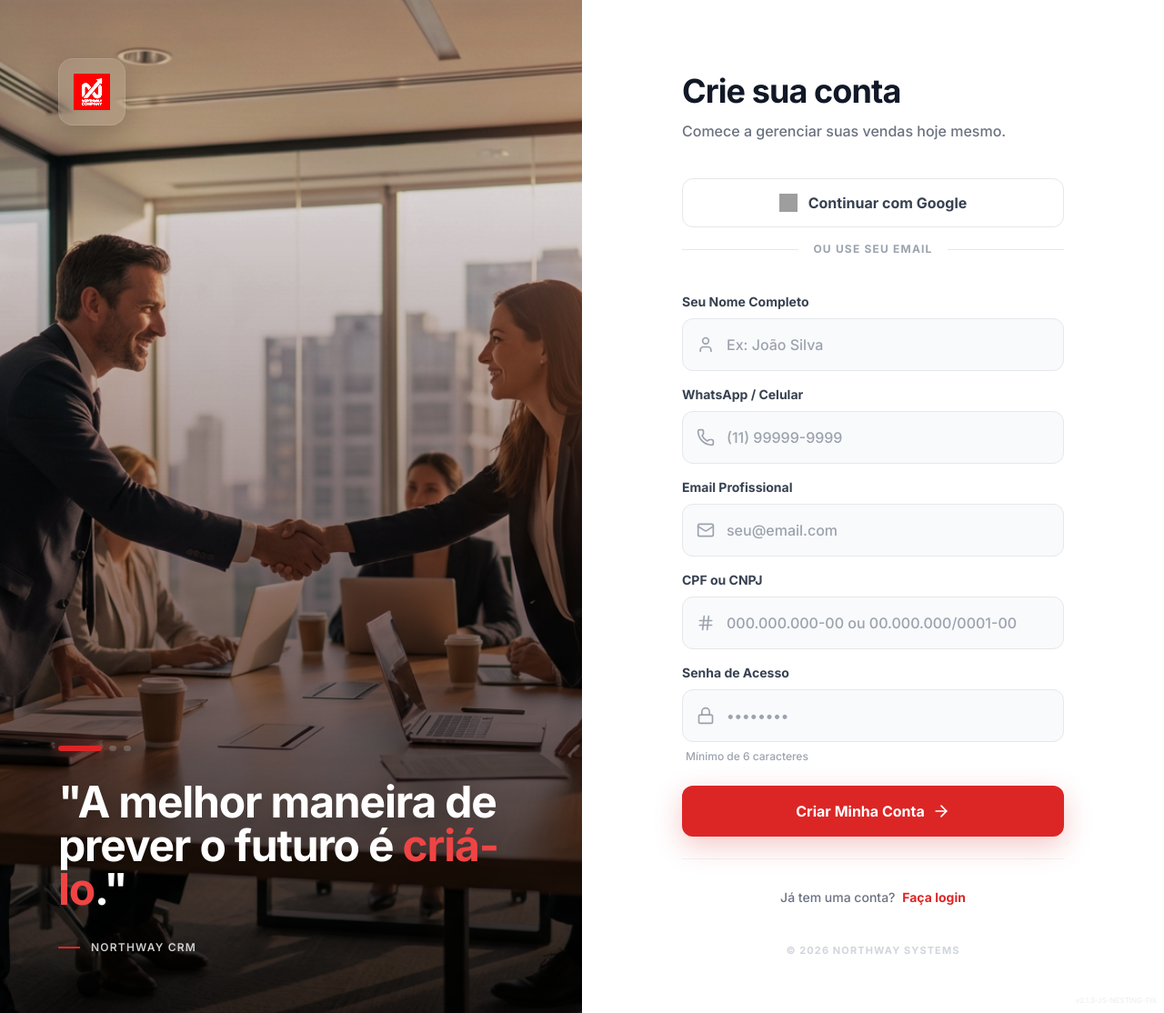
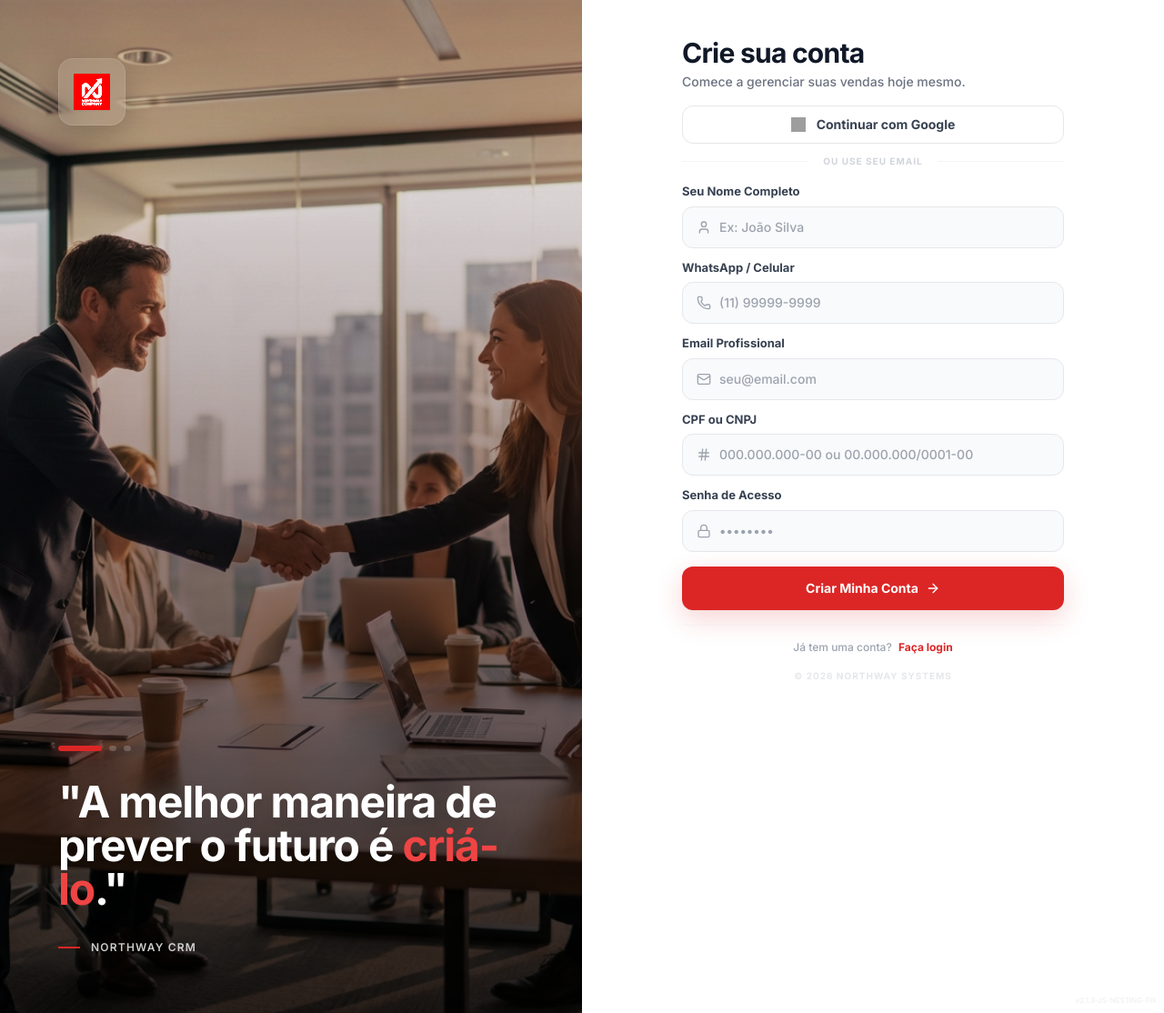
Before and after one commit to marcioholm/NorthWay-2.0, a Flask app: page /register in a window 1280 px wide. Shown: the whole page at 91% size. Run offline with Flask 3, Linux system fonts and the light colour scheme; some libraries are stand-ins or nearby versions; grey boxes are pictures that could not be loaded.

Commit message:
style: compact registration form layout to fit without scrolling

```diff
--- a/northway_crm/templates/register.html
+++ b/northway_crm/templates/register.html
@@ -45,52 +45,52 @@
     </div>
 
     <!-- Right Side: Register Form (Clean White & Red) -->
-    <div class="w-full lg:w-1/2 flex flex-col items-center bg-white relative overflow-y-auto px-8 py-12 lg:py-20">
-        <div class="w-full max-w-[420px] space-y-10 relative z-10">
+    <div class="w-full lg:w-1/2 flex flex-col items-center bg-white relative overflow-y-auto px-8 py-6 lg:py-10">
+        <div class="w-full max-w-[420px] space-y-4 relative z-10">
 
             <!-- Header -->
             <div class="text-center lg:text-left">
                 <!-- Mobile Logo -->
-                <div class="flex justify-center lg:justify-start lg:hidden mb-10">
-                    <img src="{{ url_for('static', filename='images/logo.png') }}" alt="NorthWay" class="h-10 w-auto">
+                <div class="flex justify-center lg:justify-start lg:hidden mb-6">
+                    <img src="{{ url_for('static', filename='images/logo.png') }}" alt="NorthWay" class="h-8 w-auto">
                 </div>
 
-                <h1 class="text-4xl font-bold tracking-tight text-gray-900 mb-3">Crie sua conta</h1>
-                <p class="text-base text-gray-500 font-medium">Comece a gerenciar suas vendas hoje mesmo.</p>
+                <h1 class="text-3xl font-bold tracking-tight text-gray-900 mb-1">Crie sua conta</h1>
+                <p class="text-sm text-gray-500 font-medium">Comece a gerenciar suas vendas hoje mesmo.</p>
             </div>
 
             <!-- Social Login -->
-            <div class="space-y-4">
+            <div class="space-y-3">
                 <a href="{{ url_for('auth.google_login') }}"
-                    class="w-full flex items-center justify-center gap-3 px-4 py-3.5 border border-gray-200 rounded-xl hover:bg-gray-50 transition-all font-bold text-gray-700">
-                    <img src="https://www.gstatic.com/firebasejs/ui/2.0.0/images/auth/google.svg" class="w-5 h-5"
+                    class="w-full flex items-center justify-center gap-3 px-4 py-2.5 border border-gray-200 rounded-xl hover:bg-gray-50 transition-all font-bold text-gray-700 text-sm">
+                    <img src="https://www.gstatic.com/firebasejs/ui/2.0.0/images/auth/google.svg" class="w-4 h-4"
                         alt="Google">
                     Continuar com Google
                 </a>
 
                 <div class="relative flex items-center justify-center">
-                    <div class="flex-grow border-t border-gray-200"></div>
-                    <span class="px-4 text-xs font-bold text-gray-400 uppercase tracking-widest bg-white">Ou use seu
+                    <div class="flex-grow border-t border-gray-100"></div>
+                    <span class="px-4 text-[10px] font-bold text-gray-300 uppercase tracking-widest bg-white">Ou use seu
                         email</span>
-                    <div class="flex-grow border-t border-gray-200"></div>
+                    <div class="flex-grow border-t border-gray-100"></div>
                 </div>
             </div>
 
-            <form class="space-y-6" action="{{ url_for('auth.register') }}" method="POST">
+            <form class="space-y-4" action="{{ url_for('auth.register') }}" method="POST">
 
-                <div class="space-y-4">
+                <div class="space-y-3">
                     <!-- Name -->
                     <div class="group">
                         <label for="name"
-                            class="block text-sm font-bold text-gray-700 mb-2 group-focus-within:text-red-600 transition-colors">Seu
+                            class="block text-[13px] font-bold text-gray-700 mb-1.5 group-focus-within:text-red-600 transition-colors">Seu
                             Nome Completo</label>
                         <div class="relative transition-all duration-300 transform group-focus-within:-translate-y-1">
                             <div class="absolute inset-y-0 left-0 pl-4 flex items-center pointer-events-none">
                                 <i data-lucide="user"
-                                    class="h-5 w-5 text-gray-400 group-focus-within:text-red-600 transition-colors"></i>
+                                    class="h-4 w-4 text-gray-400 group-focus-within:text-red-600 transition-colors"></i>
                             </div>
                             <input id="name" name="name" type="text" required
-                                class="block w-full pl-12 pr-4 py-4 bg-gray-50 border border-gray-200 rounded-xl focus:outline-none focus:ring-4 focus:ring-red-50 focus:border-red-500 text-gray-900 placeholder-gray-400 transition-all font-medium"
+                                class="block w-full pl-10 pr-4 py-3 bg-gray-50 border border-gray-200 rounded-xl focus:outline-none focus:ring-4 focus:ring-red-50 focus:border-red-500 text-gray-900 placeholder-gray-400 transition-all font-medium text-sm"
                                 placeholder="Ex: João Silva">
                         </div>
                     </div>
@@ -98,15 +98,15 @@
                     <!-- Phone -->
                     <div class="group">
                         <label for="phone"
-                            class="block text-sm font-bold text-gray-700 mb-2 group-focus-within:text-red-600 transition-colors">WhatsApp
+                            class="block text-[13px] font-bold text-gray-700 mb-1.5 group-focus-within:text-red-600 transition-colors">WhatsApp
                             / Celular</label>
                         <div class="relative transition-all duration-300 transform group-focus-within:-translate-y-1">
                             <div class="absolute inset-y-0 left-0 pl-4 flex items-center pointer-events-none">
                                 <i data-lucide="phone"
-                                    class="h-5 w-5 text-gray-400 group-focus-within:text-red-600 transition-colors"></i>
+                                    class="h-4 w-4 text-gray-400 group-focus-within:text-red-600 transition-colors"></i>
                             </div>
                             <input id="phone" name="phone" type="tel" required
-                                class="block w-full pl-12 pr-4 py-4 bg-gray-50 border border-gray-200 rounded-xl focus:outline-none focus:ring-4 focus:ring-red-50 focus:border-red-500 text-gray-900 placeholder-gray-400 transition-all font-medium"
+                                class="block w-full pl-10 pr-4 py-3 bg-gray-50 border border-gray-200 rounded-xl focus:outline-none focus:ring-4 focus:ring-red-50 focus:border-red-500 text-gray-900 placeholder-gray-400 transition-all font-medium text-sm"
                                 placeholder="(11) 99999-9999">
                         </div>
                     </div>
@@ -114,15 +114,15 @@
                     <!-- Email -->
                     <div class="group">
                         <label for="email"
-                            class="block text-sm font-bold text-gray-700 mb-2 group-focus-within:text-red-600 transition-colors">Email
+                            class="block text-[13px] font-bold text-gray-700 mb-1.5 group-focus-within:text-red-600 transition-colors">Email
                             Profissional</label>
                         <div class="relative transition-all duration-300 transform group-focus-within:-translate-y-1">
                             <div class="absolute inset-y-0 left-0 pl-4 flex items-center pointer-events-none">
                                 <i data-lucide="mail"
-                                    class="h-5 w-5 text-gray-400 group-focus-within:text-red-600 transition-colors"></i>
+                                    class="h-4 w-4 text-gray-400 group-focus-within:text-red-600 transition-colors"></i>
                             </div>
                             <input id="email" name="email" type="email" autocomplete="email" required
-                                class="block w-full pl-12 pr-4 py-4 bg-gray-50 border border-gray-200 rounded-xl focus:outline-none focus:ring-4 focus:ring-red-50 focus:border-red-500 text-gray-900 placeholder-gray-400 transition-all font-medium"
+                                class="block w-full pl-10 pr-4 py-3 bg-gray-50 border border-gray-200 rounded-xl focus:outline-none focus:ring-4 focus:ring-red-50 focus:border-red-500 text-gray-900 placeholder-gray-400 transition-all font-medium text-sm"
                                 placeholder="seu@email.com">
                         </div>
                     </div>
@@ -130,15 +130,15 @@
                     <!-- CPF/CNPJ -->
                     <div class="group">
                         <label for="cpf_cnpj"
-                            class="block text-sm font-bold text-gray-700 mb-2 group-focus-within:text-red-600 transition-colors">CPF
+                            class="block text-[13px] font-bold text-gray-700 mb-1.5 group-focus-within:text-red-600 transition-colors">CPF
                             ou CNPJ</label>
                         <div class="relative transition-all duration-300 transform group-focus-within:-translate-y-1">
                             <div class="absolute inset-y-0 left-0 pl-4 flex items-center pointer-events-none">
                                 <i data-lucide="hash"
-                                    class="h-5 w-5 text-gray-400 group-focus-within:text-red-600 transition-colors"></i>
+                                    class="h-4 w-4 text-gray-400 group-focus-within:text-red-600 transition-colors"></i>
                             </div>
                             <input id="cpf_cnpj" name="cpf_cnpj" type="text" required
-                                class="block w-full pl-12 pr-4 py-4 bg-gray-50 border border-gray-200 rounded-xl focus:outline-none focus:ring-4 focus:ring-red-50 focus:border-red-500 text-gray-900 placeholder-gray-400 transition-all font-medium"
+                                class="block w-full pl-10 pr-4 py-3 bg-gray-50 border border-gray-200 rounded-xl focus:outline-none focus:ring-4 focus:ring-red-50 focus:border-red-500 text-gray-900 placeholder-gray-400 transition-all font-medium text-sm"
                                 placeholder="000.000.000-00 ou 00.000.000/0001-00">
                         </div>
                     </div>
@@ -146,29 +146,28 @@
                     <!-- Password -->
                     <div class="group">
                         <label for="password"
-                            class="block text-sm font-bold text-gray-700 mb-2 group-focus-within:text-red-600 transition-colors">Senha
+                            class="block text-[13px] font-bold text-gray-700 mb-1.5 group-focus-within:text-red-600 transition-colors">Senha
                             de Acesso</label>
                         <div class="relative transition-all duration-300 transform group-focus-within:-translate-y-1">
                             <div class="absolute inset-y-0 left-0 pl-4 flex items-center pointer-events-none">
                                 <i data-lucide="lock"
-                                    class="h-5 w-5 text-gray-400 group-focus-within:text-red-600 transition-colors"></i>
+                                    class="h-4 w-4 text-gray-400 group-focus-within:text-red-600 transition-colors"></i>
                             </div>
                             <input id="password" name="password" type="password" autocomplete="new-password" required
-                                class="block w-full pl-12 pr-4 py-4 bg-gray-50 border border-gray-200 rounded-xl focus:outline-none focus:ring-4 focus:ring-red-50 focus:border-red-500 text-gray-900 placeholder-gray-400 transition-all font-medium"
+                                class="block w-full pl-10 pr-4 py-3 bg-gray-50 border border-gray-200 rounded-xl focus:outline-none focus:ring-4 focus:ring-red-50 focus:border-red-500 text-gray-900 placeholder-gray-400 transition-all font-medium text-sm"
                                 placeholder="••••••••" minlength="6">
                         </div>
-                        <p class="mt-2 text-xs text-gray-400 font-medium ml-1">Mínimo de 6 caracteres</p>
                     </div>
                 </div>
 
                 <button type="submit"
-                    class="w-full flex justify-center items-center py-4 px-4 rounded-xl shadow-[0_10px_30px_rgba(220,38,38,0.25)] text-base font-bold text-white bg-red-600 hover:bg-red-700 focus:outline-none focus:ring-4 focus:ring-red-100 transition-all transform hover:-translate-y-1 hover:shadow-[0_15px_35px_rgba(220,38,38,0.35)] active:scale-95">
+                    class="w-full flex justify-center items-center py-3.5 px-4 rounded-xl shadow-[0_10px_30px_rgba(220,38,38,0.20)] text-sm font-bold text-white bg-red-600 hover:bg-red-700 focus:outline-none focus:ring-4 focus:ring-red-100 transition-all transform hover:-translate-y-1 active:scale-95">
                     Criar Minha Conta
-                    <i data-lucide="arrow-right" class="ml-2 w-5 h-5"></i>
+                    <i data-lucide="arrow-right" class="ml-2 w-4 h-4"></i>
                 </button>
 
-                <div class="mt-8 pt-8 text-center border-t border-gray-100">
-                    <p class="text-sm text-gray-500 font-medium">
+                <div class="mt-4 pt-4 text-center border-t border-gray-50">
+                    <p class="text-xs text-gray-400 font-medium">
                         Já tem uma conta?
                         <a href="{{ url_for('auth.login') }}"
                             class="font-bold text-red-600 hover:text-red-800 transition-colors cursor-pointer ml-1 inline-flex items-center group">
@@ -178,7 +177,7 @@
                 </div>
             </form>
 
-            <p class="text-center text-[11px] text-gray-300 uppercase tracking-widest mt-12 font-bold">
+            <p class="text-center text-[10px] text-gray-200 uppercase tracking-widest mt-6 font-bold">
                 &copy; 2026 NorthWay Systems
             </p>
         </div>
```
